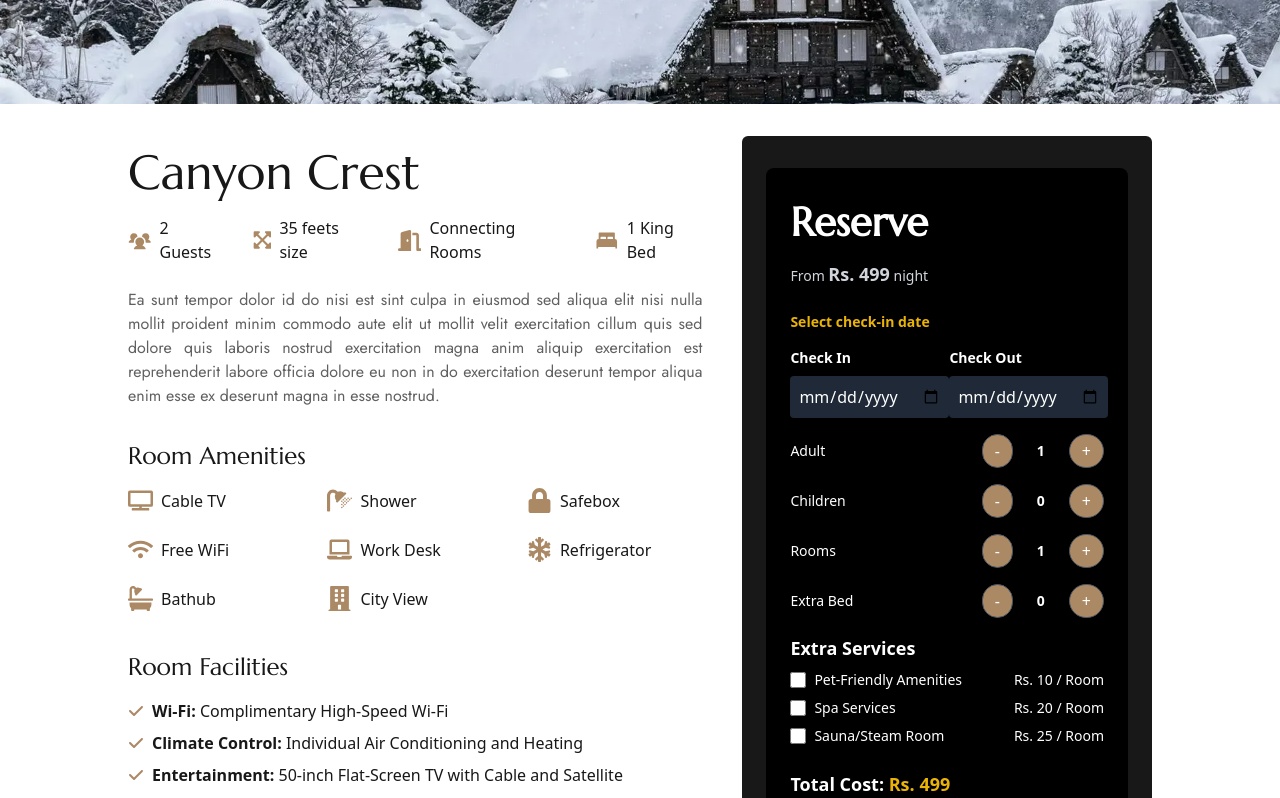
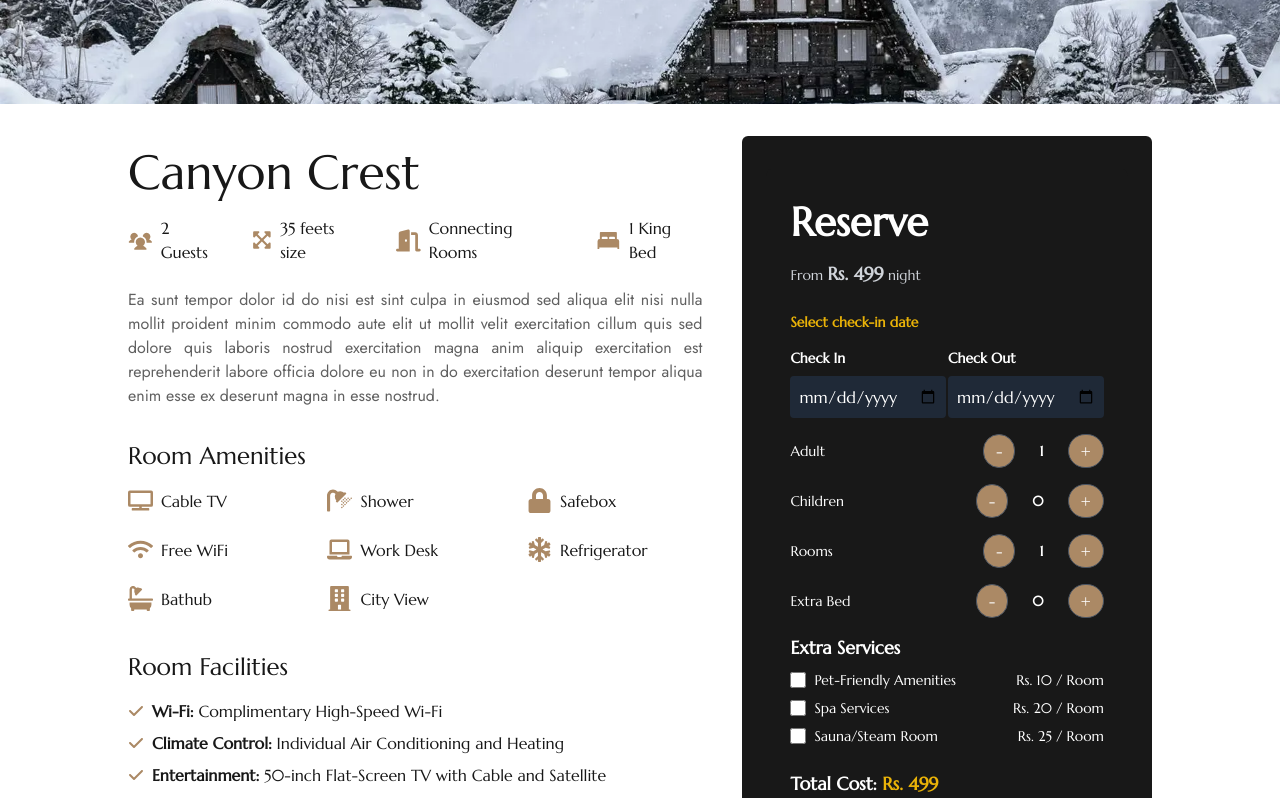
Before and after one commit to Davinder9297/anayadreamtrip, a Next.js app in the folder frontend/: page /room-details in a window 1280 px wide. Shown: the part 360-1158 px from the top of the page. Built offline with nearby package versions, Linux system fonts and the light colour scheme.

Commit message:
room changes

```diff
--- a/frontend/src/Components/Navbar/index.jsx
+++ b/frontend/src/Components/Navbar/index.jsx
@@ -15,8 +15,6 @@ const Navbar = () => {
   const toggleMenu = () => {
     setIsMenuOpen(!isMenuOpen);
   };
-
-
 
   return (
     <div className={`text-white absolute top-0 w-full z-50 font-jost bg-secondary`}>
--- a/frontend/src/app/page.js
+++ b/frontend/src/app/page.js
@@ -1,9 +1,12 @@
 "use client"
+import Footer from "@/Components/Footer";
+import Navbar from "@/Components/Navbar";
 import HeroSection from "@/pages/Homepage/HeroSection";
 
 const Home = () => {
   return (
-      <div className="mt-0"><HeroSection /></div>
+
+      <div className="mt-0"><Navbar/><HeroSection /><Footer/></div>
 
   );
 };
--- a/frontend/src/app/room-details/page.js
+++ b/frontend/src/app/room-details/page.js
@@ -1,6 +1,6 @@
 "use client"
 import React from "react";
-import Header from "@/Components/Navbar/Header";
+import Header from "@/Components/Navbar";
 import RoomDetails from "@/pages/Hotel/Rooms/RoomDetails";
 const Page = () => {
     return (
--- a/frontend/src/pages/Hotel/HotelsList.jsx
+++ b/frontend/src/pages/Hotel/HotelsList.jsx
@@ -181,11 +181,11 @@ const HotelList = () => {
                 <p className="text-gray-500 text-sm">
                   + ₹{item.taxes} taxes & fees · per room per night
                 </p>
-                <div className="flex justify-between mt-4">
+                <div className="flex justify-between mt-4"><Link href={'/room-details'}>
                   <button className="bg-secondary text-white py-2 px-4 rounded hover:bg-secondary hover:bg-opacity-80">
-                    <Link href={'/room-details'}>View Details</Link>
+                    <div>View Details</div> </button></Link>
 
-                  </button>
+
                   <button className="bg-primary text-white py-2 px-4 rounded hover:bg-primary hover:bg-opacity-80">
                     Book Now
                   </button>
--- a/frontend/src/pages/Hotel/Rooms/RoomDetails.jsx
+++ b/frontend/src/pages/Hotel/Rooms/RoomDetails.jsx
@@ -66,7 +66,7 @@ const RoomDetails = () => {
   };
 
   return (
-    <div>
+    <div className="font-marcellus">
       <div className="h-96 bg-black w-full mt-0">
         <Carousel images={images} />
       </div>
@@ -139,7 +139,7 @@ const RoomDetails = () => {
           </div>
           <div className="pb-40"><AvailabilityCalendar onApply={handleApply}/></div>
         </div>
-        <div className="w-[40%] bg-secondary rounded-md h-fit py-8 px-6"><RoomFinalDetails/></div>
+        <div className="w-[40%] bg-secondary rounded-md h-fit py-8 px-6 sticky top-1"><RoomFinalDetails/></div>
       </div>
     </div>
   );
--- a/frontend/src/pages/Hotel/Rooms/RoomFinalDetails.jsx
+++ b/frontend/src/pages/Hotel/Rooms/RoomFinalDetails.jsx
@@ -68,7 +68,7 @@ const RoomFinalDetails = () => {
   };
 
   return (
-    <div className="bg-black text-white p-6 rounded-lg max-w-md mx-auto">
+    <div className="bg-secondary text-white p-6 rounded-lg max-w-md mx-auto">
       <div className="text-[40px] font-marcellus font-semibold mb-2">Reserve</div>
       <p className="text-sm text-gray-300 mb-6">
         From <span className="text-lg font-bold">Rs. {baseRate}</span> night
```
